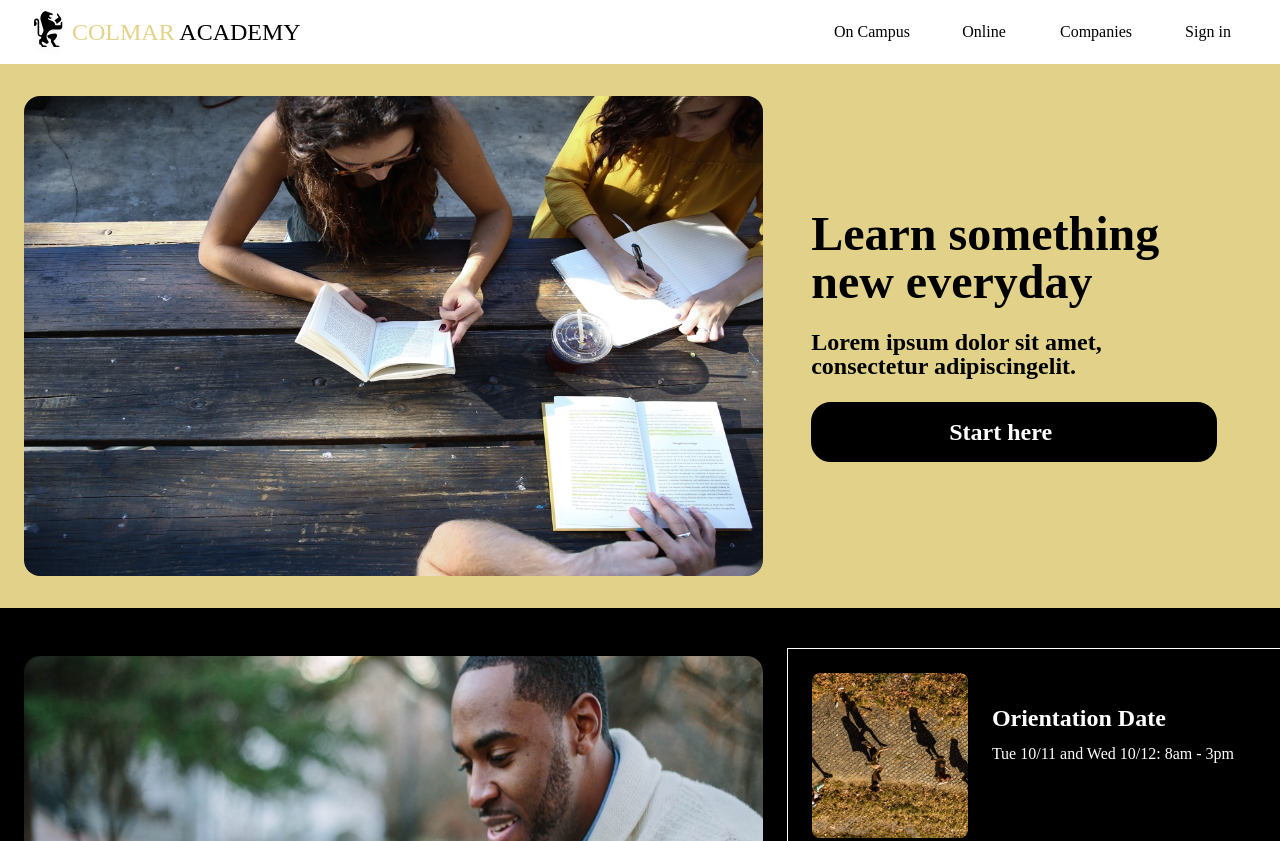
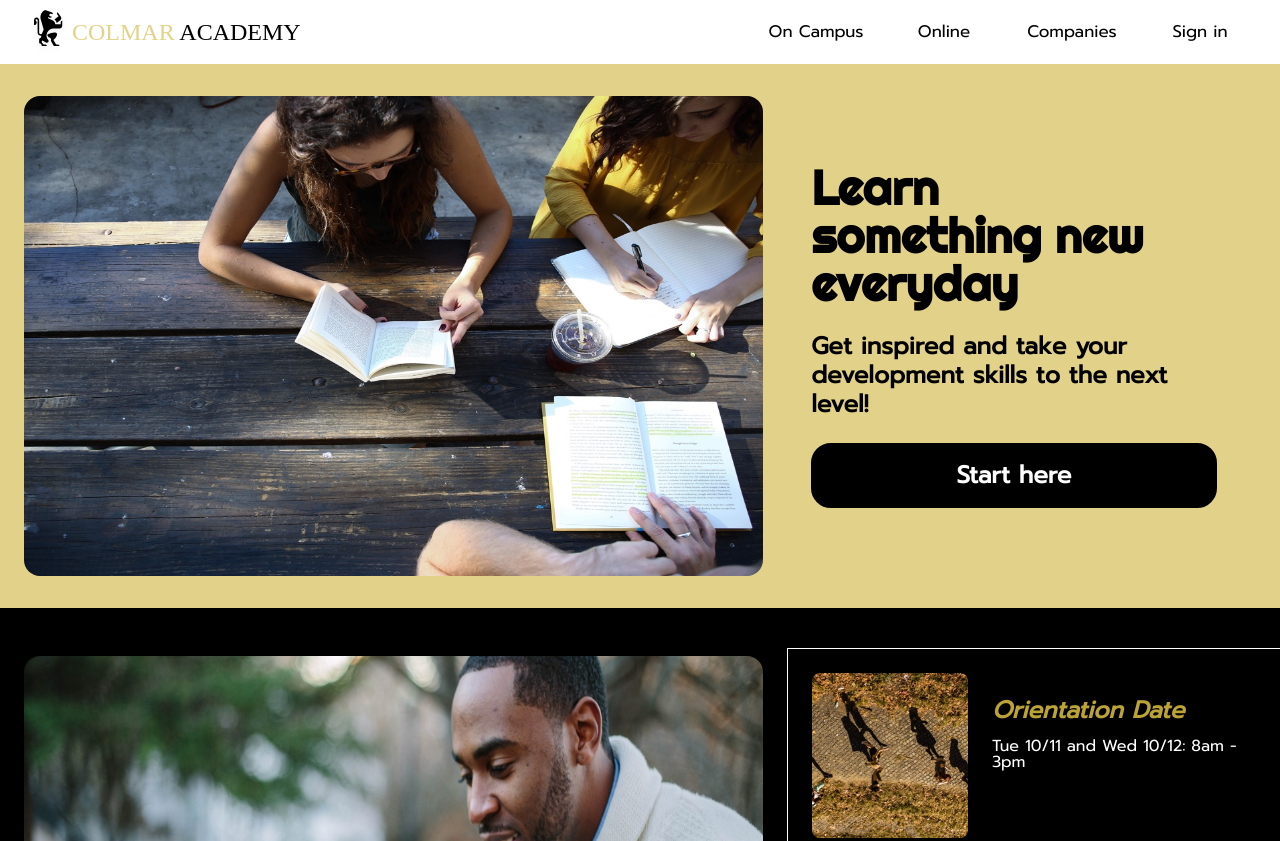
Before and after one commit to aboseman1/capstone, a plain HTML site: page index.html in a window 1280 px wide. Shown: the top 841 px of the page. Drawn offline with Linux system fonts and the light colour scheme.

Commit message:
Font and STyle Commit

```diff
--- a/index.html
+++ b/index.html
@@ -4,6 +4,7 @@
     <meta charset="utf-8">
     <link rel="stylesheet" href="./resources/css/style.css" type="text/css">
     <link rel="stylesheet" href="./resources/css/reset.css" type="text/css">
+    <link href="https://fonts.googleapis.com/css?family=Merriweather:300i,400,400i,700,700i,900|Prompt|Righteous" rel="stylesheet">
     <title>Colnar Academy</title>
   </head>
 
@@ -11,7 +12,7 @@
     <header>
       <div class="content">
         <div class="logo">
-          <img src="./resources/images/ic-logo.svg" />
+          <a href="https://aboseman1.github.io/capstone/"><img src="./resources/images/ic-logo.svg" /></a>
           <h1>COLMAR <span id="academy">ACADEMY</span></h1>
         </div>
         <nav class="desktop">
@@ -40,7 +41,7 @@
           <img src="./resources/images/banner.jpg"/>
           <div class="title">
             <h1> Learn something new everyday</h1>
-            <p>Lorem ipsum dolor sit amet, consectetur adipiscingelit.</p>
+            <p>Get inspired and take your development skills to the next level!</p>
               <p class="button">Start here</p>
           </div>
           </div>
--- a/resources/css/style.css
+++ b/resources/css/style.css
@@ -3,13 +3,12 @@ html {
 }
 
 body {
+  font-family: 'Prompt', sans-serif;
 }
-
 a {
   color: black;
   text-decoration: none;
 }
-
 
 header {
   position: fixed;
@@ -63,8 +62,11 @@ header nav ul {
 
 nav li {
   padding: 1.5rem 1rem;
-  width: 5rem;
+  width: 6rem;
+  font-size: 1.05rem;
+  font-weight: 400;
   text-align: center;
+  font-family: 'Prompt', sans-serif;
 }
 
 nav li:hover {
@@ -135,23 +137,27 @@ nav li:hover {
   font-size: 3rem;
   font-weight: 900;
   padding-bottom: 1.5rem;
+  font-family: 'Righteous', cursive;
 }
 
 .title p {
   font-size: 1.5rem;
   font-weight: 600;
   padding-bottom: 1.5rem;
+  line-height: 1.2;
+  font-family: 'Prompt', sans-serif;
+
 }
 
 .title .button {
-display: inline-block;
-position: relative;
 background-color: black;
+text-align: center;
 padding: 1rem 8.5rem;
 color: white;
 border: black .15rem solid;
 border-radius: 1.25rem;
 width: 35%;
+font-family: 'Prompt', sans-serif;
 }
 
 .title .button:hover {
@@ -198,6 +204,7 @@ width: 35%;
       font-size: 2rem;
       font-weight: 900;
       padding-bottom: 1.5rem;
+      font-family: 'Merriweather', serif;
     }
 
     .title p {
@@ -264,11 +271,13 @@ width: 35%;
     font-size: 3rem;
     font-weight: 900;
     padding-bottom: 1.5rem;
+    font-family: 'Prompt', sans-serif;
   }
 
   .description p {
     padding-bottom: 2.5rem;
     font-size: 1.25rem;
+    font-family: 'Prompt', sans-serif;
   }
 
   .details {
@@ -276,6 +285,8 @@ width: 35%;
     flex-direction: column;
     width: 40%;
     margin-top: 1.5rem;
+    font-family: 'Prompt', sans-serif;
+
   }
 
 .box1 {
@@ -309,8 +320,10 @@ width: 35%;
 .box-content h1 {
   font-size: 1.5rem;
   font-weight: 700;
+  font-style: italic;
   padding-bottom: 1rem;
   width: 80%;
+  color: rgba(207,181,59,0.9);
 }
 
 .box-content h2 {
@@ -336,6 +349,7 @@ width: 35%;
  padding-top: 2rem;
  background-color: rgba(207,181,59,0.2);;
  color: black;
+ font-family: 'Righteous', cursive;
 }
 
 .third-content {
@@ -378,6 +392,7 @@ width: 35%;
   color: black;
   font-size: 1.75rem;
   font-weight: bold;
+  font-family: 'Prompt', sans-serif;
 }
 
 .services h2 {
@@ -385,12 +400,14 @@ width: 35%;
   margin: .5rem 1rem;
   color: black;
   font-weight: 500;
+  font-family: 'Prompt', sans-serif;
 }
 
 .services p {
   font-size: 1.15rem;
   margin: .25rem 1rem;
-  color: black;
+  color: black
+  font-family: 'Prompt', sans-serif;
 }
 
 /* Fourth Section */
@@ -400,6 +417,7 @@ width: 35%;
  font-weight: bold;
  font-size: 3rem;
  padding-top: 2rem;
+ font-family: 'Righteous', cursive;
 }
 .fourth-content {
   display: flex;
@@ -430,6 +448,7 @@ width: 35%;
   flex-direction: column;
   width: 100%;
   border-bottom: 1px solid gray;
+  font-family: 'Prompt', sans-serif;
 }
 
 .description4 h1 {
@@ -455,6 +474,7 @@ width: 35%;
   margin-top: 1.5rem;
   padding-right: 1.5rem;
   color: black;
+  font-family: 'Prompt', sans-serif;
 }
 
 .box3 {
@@ -510,6 +530,7 @@ width: 35%;
   align-items:: center;
   padding-top: 1rem;
   padding-left: 1.5rem;
+  font-family: 'Prompt', sans-serif;
 }
 
 .footer h1 {
```
